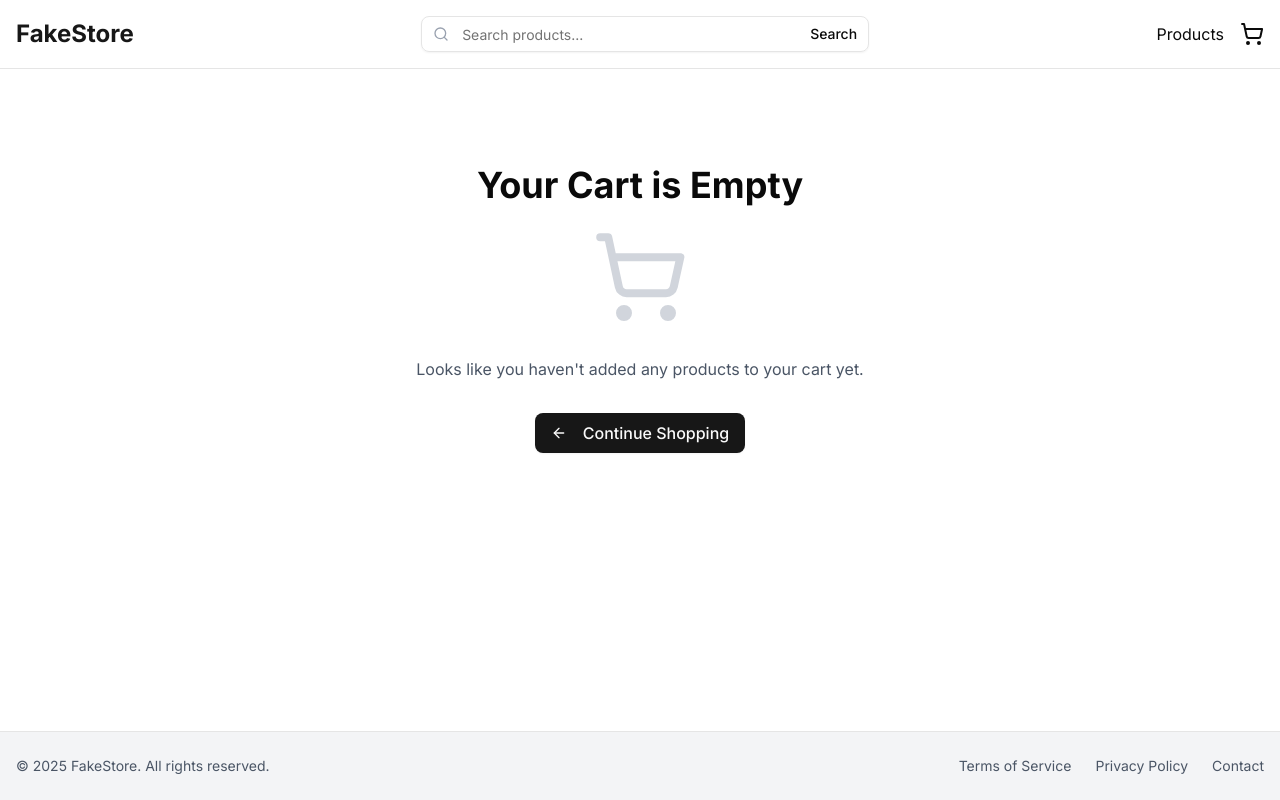
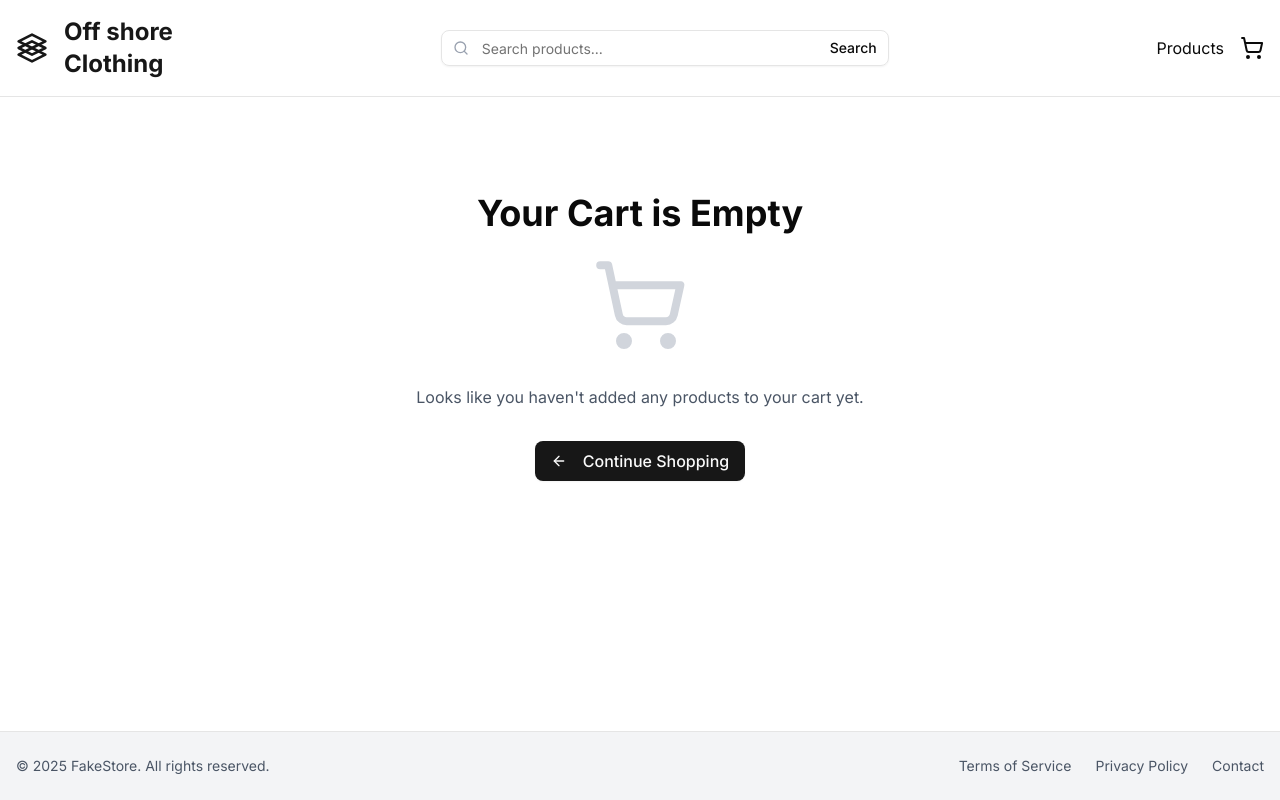
Before and after one commit to savg92/ecommerce_mana, a Next.js app: page /cart in a window 1280 px wide. Built offline with nearby package versions, Linux system fonts and the light colour scheme.

Commit message:
Refactor product page and header components for improved search functionality and URL handling

```diff
--- a/src/app/products/page.tsx
+++ b/src/app/products/page.tsx
@@ -4,7 +4,7 @@ import { useQuery } from '@tanstack/react-query';
 import { getProducts, getCategories } from '@/services/api';
 import { useSearchParams, useRouter } from 'next/navigation';
 import { Product } from '@/types';
-import { useState, useMemo, useEffect } from 'react';
+import { useState, useMemo, useEffect, useCallback } from 'react';
 import ProductGrid from '@/components/product/product-grid';
 import CategoryFilters from '@/components/product/category-filters';
 import ProductsLoading from '@/components/product/products-loading';
@@ -12,7 +12,6 @@ import ProductsError from '@/components/product/products-error';
 import ProductsPagination from '@/components/product/products-pagination';
 import ActiveFilters from '@/components/product/active-filters';
 
-// Type-safe constant
 const PRODUCTS_PER_PAGE: number = 8;
 
 export default function ProductsPage(): React.ReactElement {
@@ -65,12 +64,25 @@ export default function ProductsPage(): React.ReactElement {
   const totalProducts = filteredProducts.length;
   const totalPages = Math.max(1, Math.ceil(totalProducts / PRODUCTS_PER_PAGE));
 
+  // Update page in URL
+  const updatePage = useCallback((page: number): void => {
+    const params = new URLSearchParams(searchParams.toString());
+
+    if (page === 1) {
+      params.delete('page');
+    } else {
+      params.set('page', page.toString());
+    }
+
+    router.push(`/products?${params.toString()}`);
+  }, [router, searchParams]);
+
   // Ensure currentPage is valid
   useEffect(() => {
     if (currentPage > totalPages && totalPages > 0) {
       updatePage(1);
     }
-  }, [totalPages, currentPage]);
+  }, [totalPages, currentPage, updatePage]);
 
   // Get current page products
   const currentProducts = useMemo<Product[]>(() => {
@@ -82,19 +94,6 @@ export default function ProductsPage(): React.ReactElement {
   const handleCategoryClick = (category: string): void => {
     setSelectedCategory(prev => prev === category ? null : category);
     updatePage(1); // Reset to first page when changing category
-  };
-
-  // Update page in URL
-  const updatePage = (page: number): void => {
-    const params = new URLSearchParams(searchParams.toString());
-
-    if (page === 1) {
-      params.delete('page');
-    } else {
-      params.set('page', page.toString());
-    }
-
-    router.push(`/products?${params.toString()}`);
   };
 
   if (productsLoading) return <ProductsLoading />;
--- a/src/components/layout/footer.tsx
+++ b/src/components/layout/footer.tsx
@@ -1,4 +1,3 @@
-
 const Footer = () => {
 	return (
 		<footer className='bg-gray-100 py-6 border-t'>
@@ -33,6 +32,6 @@ const Footer = () => {
 			</div>
 		</footer>
 	);
-}
+};
 
 export default Footer;
--- a/src/components/layout/header.tsx
+++ b/src/components/layout/header.tsx
@@ -2,10 +2,10 @@
 
 import Link from 'next/link';
 import { usePathname, useRouter, useSearchParams } from 'next/navigation';
-import { useState, useEffect } from 'react';
+import { useState, useEffect, useCallback } from 'react';
 import { Input } from '@/components/ui/input';
 import { Button } from '@/components/ui/button';
-import { ShoppingCart, Search } from 'lucide-react';
+import { ShoppingCart, Search, X } from 'lucide-react';
 import useCartStore from '@/lib/store/cart-store';
 
 const Header = (): React.ReactElement => {
@@ -15,72 +15,115 @@ const Header = (): React.ReactElement => {
 	const [searchTerm, setSearchTerm] = useState<string>('');
 	const [isMounted, setIsMounted] = useState<boolean>(false);
 
-	// Use the store hook properly with a selector
 	const totalItems = useCartStore((state) => state.getTotalItems());
 
-	// Mark component as mounted after hydration
 	useEffect(() => {
 		setIsMounted(true);
 	}, []);
 
-	// Initialize search term from URL query parameter
 	useEffect(() => {
 		const query = searchParams.get('query');
-		if (query) {
-			setSearchTerm(query);
-		}
+		setSearchTerm(query || '');
 	}, [searchParams]);
 
-	// Handle search submission with proper type annotation
-	const handleSearch = (e: React.FormEvent<HTMLFormElement>): void => {
-		e.preventDefault();
+	const handleSearch = useCallback(
+		(e: React.FormEvent<HTMLFormElement>): void => {
+			e.preventDefault();
 
-		// Create a new URLSearchParams instance from the current searchParams
-		const params = new URLSearchParams(searchParams.toString());
+			const params = new URLSearchParams();
 
-		// Set or update the 'query' parameter with the search term
-		if (searchTerm) {
-			params.set('query', searchTerm);
-		} else {
+			if (searchTerm.trim()) {
+				params.set('query', searchTerm.trim());
+			}
+
+			router.push(`/products?${params.toString()}`);
+		},
+		[router, searchTerm]
+	);
+
+	const handleSearchInputChange = useCallback(
+		(e: React.ChangeEvent<HTMLInputElement>): void => {
+			setSearchTerm(e.target.value);
+		},
+		[]
+	);
+
+	const handleClearSearch = useCallback((): void => {
+		setSearchTerm('');
+
+		if (pathname === '/products' && searchParams.has('query')) {
+			const params = new URLSearchParams(searchParams.toString());
 			params.delete('query');
+			router.push(`/products?${params.toString()}`);
 		}
-
-		// Navigate to the products page with the updated search params
-		router.push(`/products?${params.toString()}`);
-	};
-
-	const handleSearchInputChange = (
-		e: React.ChangeEvent<HTMLInputElement>
-	): void => {
-		setSearchTerm(e.target.value);
-	};
+	}, [pathname, router, searchParams]);
 
 	return (
 		<header className='bg-white border-b sticky top-0 z-40'>
 			<div className='container mx-auto px-4 py-4'>
-				<div className='flex items-center justify-between'>
+				<div className='flex flex-col sm:flex-row items-center justify-between gap-4'>
 					{/* Logo */}
 					<Link
 						href='/products'
 						className='text-2xl font-bold text-primary'
 					>
-						FakeStore
+						<div className='flex items-center space-x-4'>
+							{/* Logo Icon */}
+							<svg
+								className='h-8 w-8 text-primary'
+								xmlns='http://www.w3.org/2000/svg'
+								viewBox='0 0 24 24'
+								fill='none'
+								stroke='currentColor'
+								strokeWidth='2'
+								strokeLinecap='round'
+								strokeLinejoin='round'
+							>
+								<path d='M12 2L2 7l10 5 10-5-10-5z' />
+								<path d='M2 17l10 5 10-5-10-5-10 5z' />
+								<path d='M2 12l10 5 10-5-10-5-10 5z' />
+							</svg>
+							{/* Logo Text */}
+							<div className='flex flex-col'>
+								<span className=''>Off shore</span>
+								<span className=''>Clothing</span>
+							</div>
+						</div>
 					</Link>
 
 					{/* Search Bar */}
 					<form
 						onSubmit={handleSearch}
-						className='flex-1 max-w-md mx-4'
+						className='w-full sm:flex-1 sm:max-w-md mx-4'
+						role='search'
 					>
 						<div className='relative'>
+							{searchTerm && (
+								<div className='absolute left-0 top-1/2 transform -translate-y-1/2 h-8 w-8 p-0'>
+									<Button
+										type='button'
+										variant='ghost'
+										size='icon'
+										className='h-8 w-8 p-0'
+										onClick={handleClearSearch}
+										aria-label='Clear search'
+									>
+										<X className='h-4 w-4 text-gray-400' />
+									</Button>
+								</div>
+							)}
+							{!searchTerm && (
+								<Search className='absolute left-3 top-1/2 transform -translate-y-1/2 h-4 w-4 text-gray-400' />
+							)}
 							<Input
 								type='text'
 								placeholder='Search products...'
 								value={searchTerm}
 								onChange={handleSearchInputChange}
-								className='w-full pl-10'
+								className='w-full pl-10 pr-20' // Added right padding for both buttons
+								name='query'
+								aria-label='Search products'
 							/>
-							<Search className='absolute left-3 top-1/2 transform -translate-y-1/2 h-4 w-4 text-gray-400' />
 							<Button
 								type='submit'
 								variant='ghost'
@@ -105,9 +148,9 @@ const Header = (): React.ReactElement => {
 						<Link
 							href='/cart'
 							className='relative'
+							aria-label='View cart'
 						>
 							<ShoppingCart className='h-6 w-6' />
-							{/* Only render cart badge when mounted to prevent hydration mismatch */}
 							{isMounted && totalItems > 0 && (
 								<span className='absolute -top-2 -right-2 bg-primary text-white text-xs rounded-full h-5 w-5 flex items-center justify-center'>
 									{totalItems}
--- a/src/components/product/category-filters.tsx
+++ b/src/components/product/category-filters.tsx
@@ -11,7 +11,7 @@ export default function CategoryFilters({
   selectedCategory,
   onCategoryClick
 }: CategoryFiltersProps): React.ReactElement {
-  if (categories.length === 0) return null;
+  if (categories.length === 0) return <></>;
 
   return (
     <div className="flex flex-wrap gap-2 mb-8">
--- a/src/components/product/product-grid.tsx
+++ b/src/components/product/product-grid.tsx
@@ -1,9 +1,7 @@
-// components/product/product-grid.tsx
 'use client';
 
 import { Product } from '@/types';
 import ProductCard from './product-card';
-import { useEffect, useState } from 'react';
 
 interface ProductGridProps {
 	products: Product[];
```
Also changed, not shown: src/components/product/products-pagination.tsx (+1 -8 lines), src/types/index.ts (+8 -0 lines).
